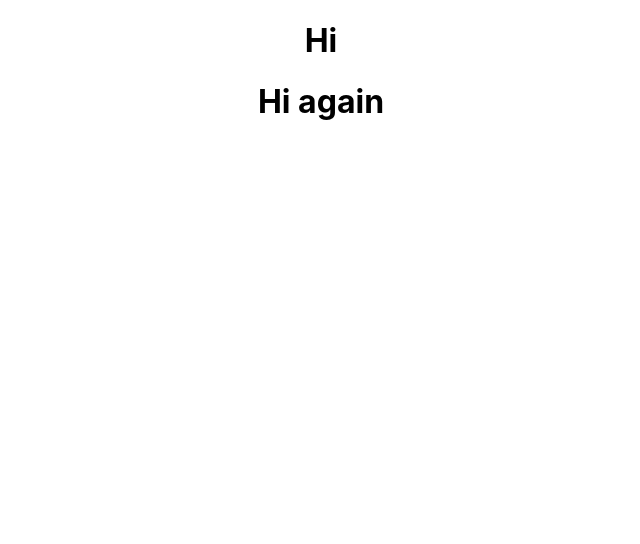
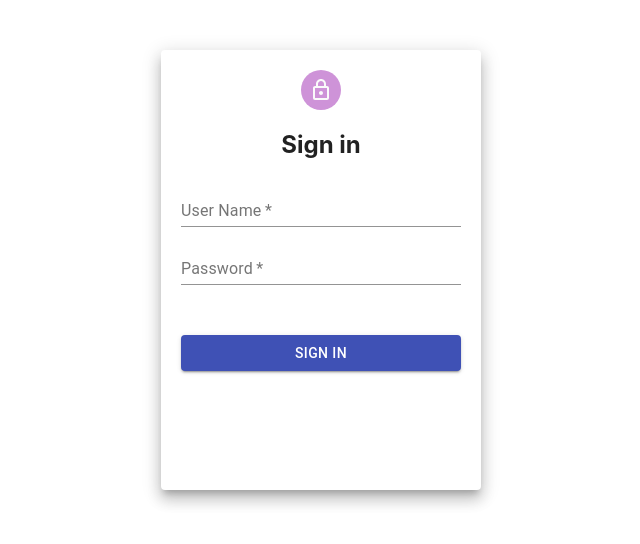
Before and after one commit to CarolinaCapilla/bymiles-react-api, a React (Create React App) app: page / in a window 1280 px wide. Shown: the top 544 px of the page, without its empty margins (319-959 px from the left). Built offline with nearby package versions, Linux system fonts and the light colour scheme.

Commit message:
login component desgin done

```diff
--- a/package.json
+++ b/package.json
@@ -4,6 +4,7 @@
   "private": true,
   "dependencies": {
     "@material-ui/core": "^4.11.2",
+    "@material-ui/icons": "^4.11.2",
     "@testing-library/jest-dom": "^5.11.4",
     "@testing-library/react": "^11.1.0",
     "@testing-library/user-event": "^12.1.10",
--- a/src/App.css
+++ b/src/App.css
@@ -1,6 +1,6 @@
-.App {
+/* .App {
   text-align: center;
-}
+} */
 
 
 @media (prefers-reduced-motion: no-preference) {
--- a/src/App.js
+++ b/src/App.js
@@ -1,14 +1,13 @@
 import React from 'react'
 
 import Login from './Components/Login/Login'
-import PolicyDetails from './Components/PolicyDetails/PolicyDetails'
+// import PolicyDetails from './Components/PolicyDetails/PolicyDetails'
 import './App.css'
 
 function App() {
   return (
     <div className="App">
       <Login />
-      <PolicyDetails />
     </div>
   )
 }
--- /dev/null
+++ b/src/Components/Login/Login.css
@@ -0,0 +1,11 @@
+.paperStyle {
+  padding: 20px;
+  height: 50vh;
+  width: 280px;
+  margin: 50px auto;
+}
+
+.textInput {
+  margin-top: 10px;
+  margin-bottom: 50px;
+}
--- a/src/Components/Login/Login.js
+++ b/src/Components/Login/Login.js
@@ -1,5 +1,9 @@
 import React, { Component } from 'react'
+import './Login.css'
 
+import { Avatar, Button, Grid, Paper, TextField } from '@material-ui/core'
+import LockOutlinedIcon from '@material-ui/icons/LockOutlined'
+import purple from '@material-ui/core/colors/purple'
 class Login extends Component {
   state = {
     username: '',
@@ -8,11 +12,40 @@ class Login extends Component {
 
   render() {
     return (
-      <div>
-        <h1>Hi</h1>
-      </div>
+      <Grid>
+        <Paper elevation={10} className="paperStyle">
+          <Grid align="center">
+            <Avatar style={{ backgroundColor: purple[200] }}>
+              <LockOutlinedIcon />
+            </Avatar>
+            <h2>Sign in</h2>
+            <Grid className="textInput">
+              <TextField
+                fullWidth
+                id="standard-basic"
+                label="User Name"
+                placeholder="Enter User Name"
+                required
+              ></TextField>
+              <Grid className="textInput">
+                <TextField
+                  fullWidth
+                  id="standard-basic"
+                  label="Password"
+                  placeholder="Enter Password"
+                  type="password"
+                  required
+                ></TextField>
+              </Grid>
+            </Grid>
+          </Grid>
+          <Button fullWidth type="submit" variant="contained" color="primary">
+            Sign in
+          </Button>
+        </Paper>
+      </Grid>
     )
   }
 }
 
-export default Login;
+export default Login
```
Also changed, not shown: 1 other file (tests, documents, lock files or other folders).
